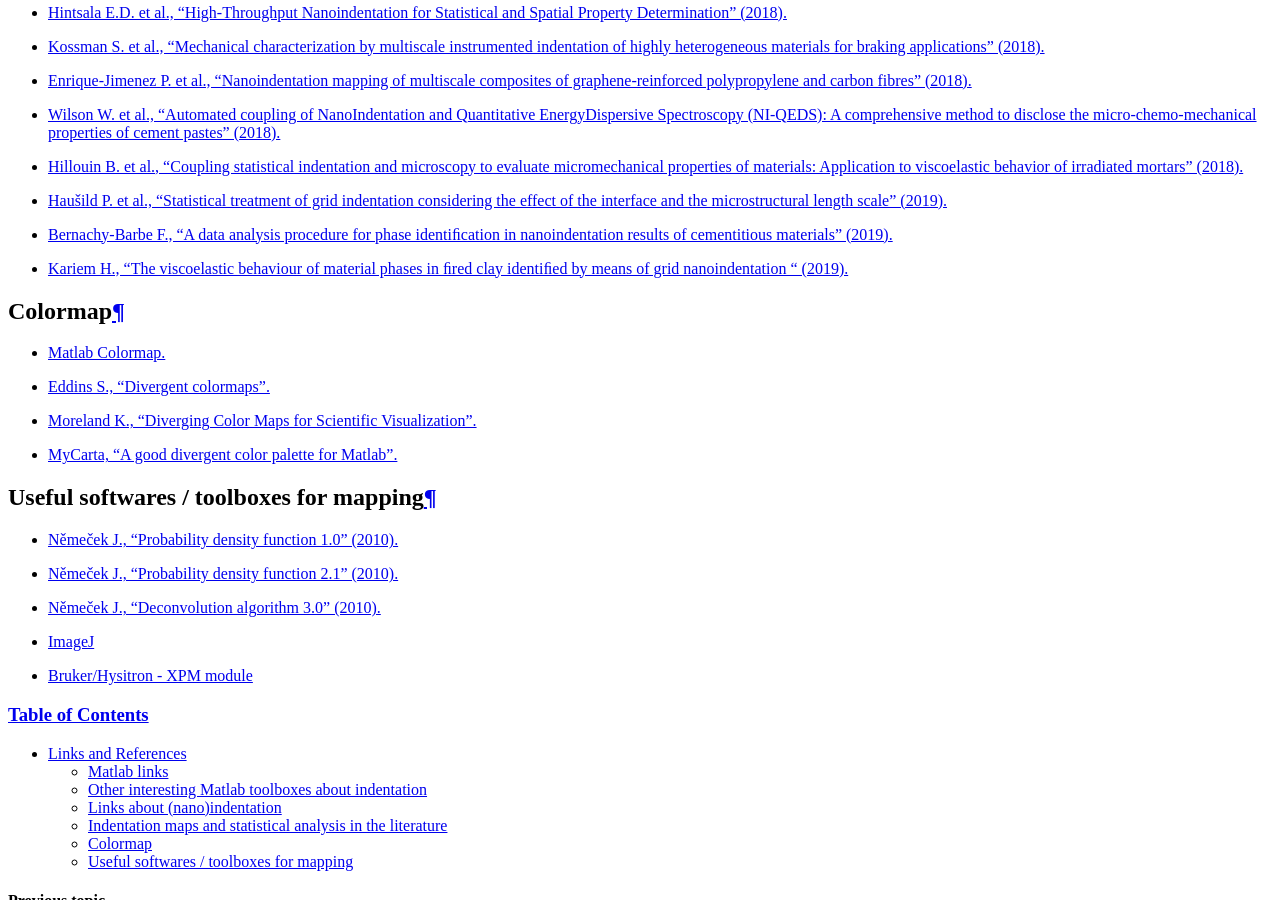
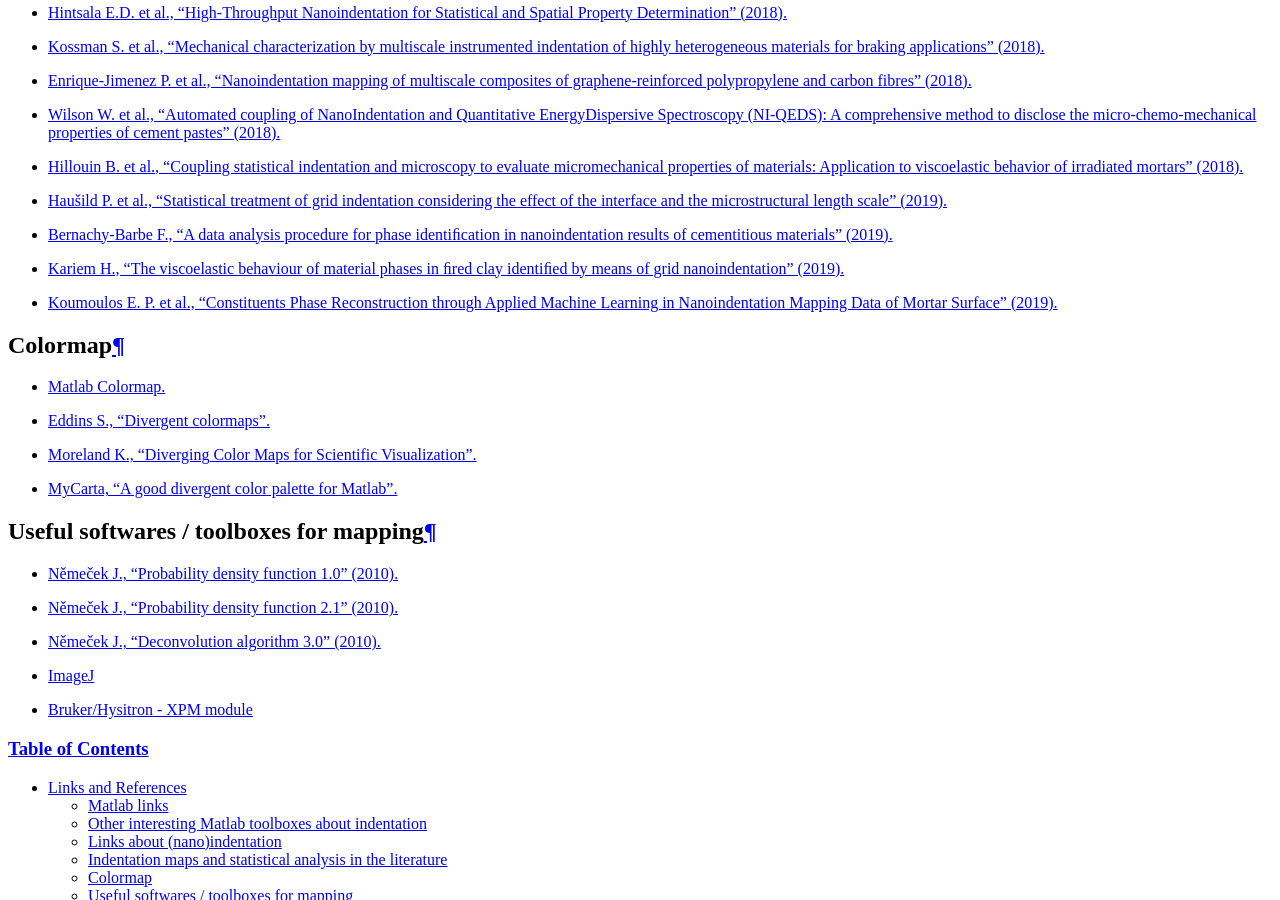
Before and after one commit to DavidMercier/TriDiMap, a Sphinx documentation site: the page built from doc/links_ref.rst, in a window 1280 px wide and 900 px high, scrolled down 1908 px. Built offline with Sphinx 7.4.7, drawn with Linux system fonts in a browser that asks for light colours; comment, search, counter and statistics services are not loaded.

Commit message:
Update links_ref.rst

```diff
--- a/doc/links_ref.rst
+++ b/doc/links_ref.rst
@@ -65,7 +65,8 @@ Indentation maps and statistical analysis in the literature
 * `Hillouin B. et al., "Coupling statistical indentation and microscopy to evaluate micromechanical properties of materials: Application to viscoelastic behavior of irradiated mortars" (2018). <https://dx.doi.org/10.1016/j.cemconcomp.2018.09.008>`_
 * `Haušild P. et al., "Statistical treatment of grid indentation considering the effect of the interface and the microstructural length scale" (2019). <https://doi.org/10.1016/j.mechmat.2018.11.006>`_
 * `Bernachy-Barbe F., "A data analysis procedure for phase identiﬁcation in nanoindentation results of cementitious materials" (2019). <https://doi.org/10.1617/s11527-019-1397-y>`_
-* `Kariem H., "The viscoelastic behaviour of material phases in ﬁred clay identiﬁed by means of grid nanoindentation " (2019). <https://doi.org/10.1016/j.conbuildmat.2019.117066>`_
+* `Kariem H., "The viscoelastic behaviour of material phases in ﬁred clay identiﬁed by means of grid nanoindentation" (2019). <https://doi.org/10.1016/j.conbuildmat.2019.117066>`_
+* `Koumoulos E. P. et al., "Constituents Phase Reconstruction through Applied Machine Learning in Nanoindentation Mapping Data of Mortar Surface" (2019). <https://doi.org/10.3390/jcs3030063>`_
 
 Colormap
 ############################################
```
